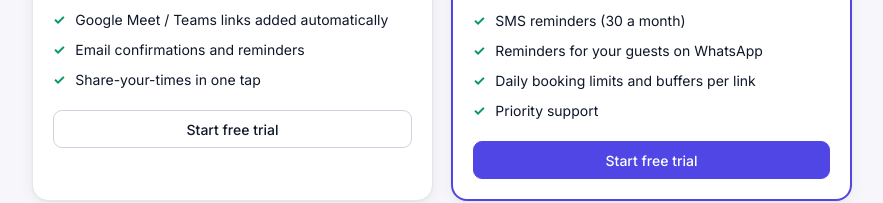
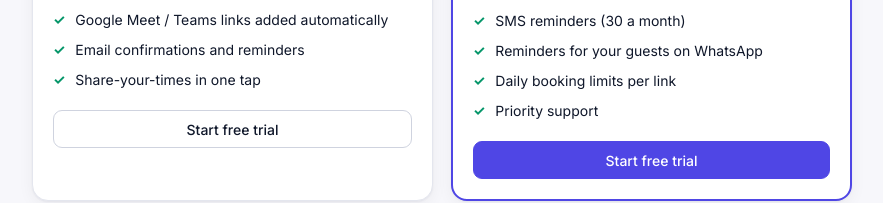
Before and after one commit to hemanthsunny/kairo-consumer, a React (Vite) app: page / in a window 1280 px wide. Shown: the part 1532-1735 px from the top of the page, without its empty margins (72-955 px from the left). Built offline with nearby package versions, Linux system fonts and the light colour scheme; no server answers.

Commit message:
Landing: match Premium copy to features
Co-Authored-By: Claude Opus 5.5 <noreply@anthropic.com>
Claude-Session: https://claude.ai/code/session_011UAYGzBHzUE3j63QH1Zqgo

```diff
--- a/src/pages/Landing.tsx
+++ b/src/pages/Landing.tsx
@@ -130,7 +130,7 @@ export default function Landing() {
               <li>WhatsApp reminders (150 a month)</li>
               <li>SMS reminders (30 a month)</li>
               <li>Reminders for your guests on WhatsApp</li>
-              <li>Daily booking limits and buffers per link</li>
+              <li>Daily booking limits per link</li>
               <li>Priority support</li>
             </ul>
             <Link to="/login?mode=signup" className="btn primary block" style={{ marginTop: 20 }}>Start free trial</Link>
```
